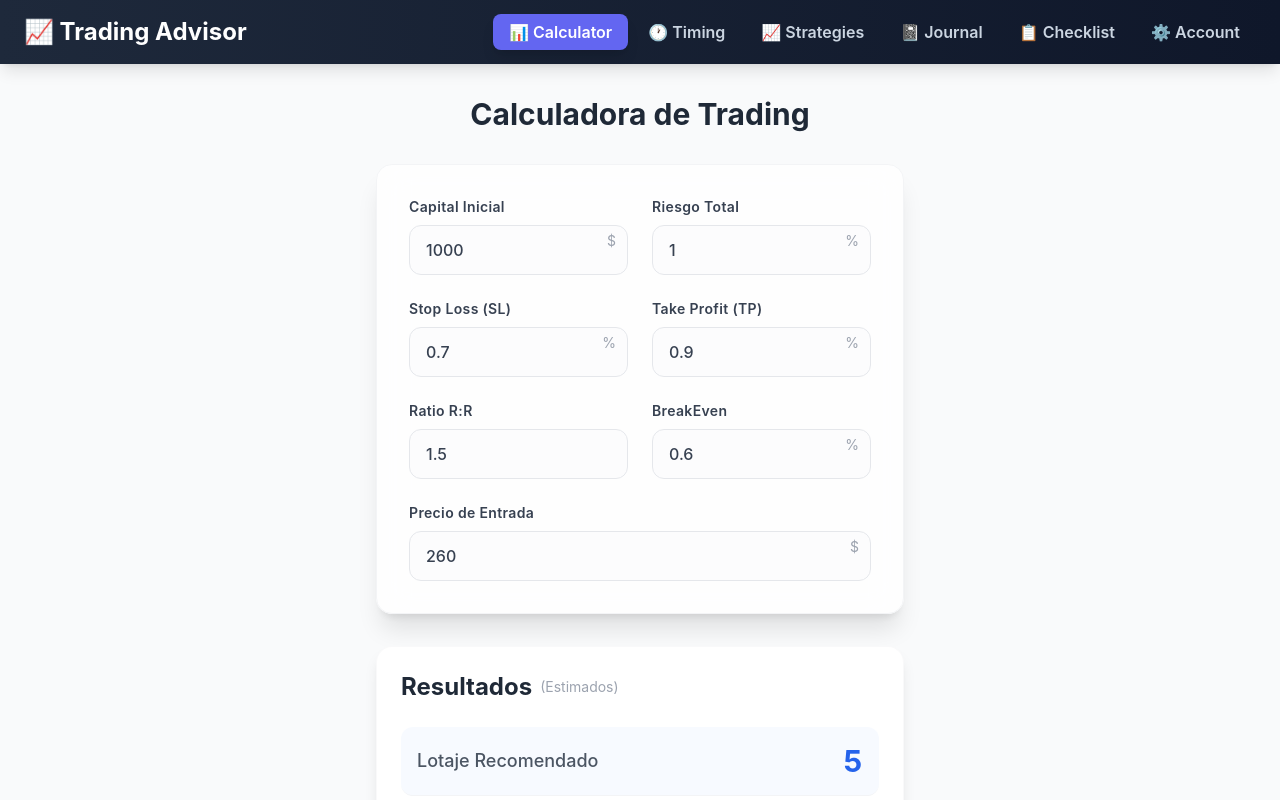
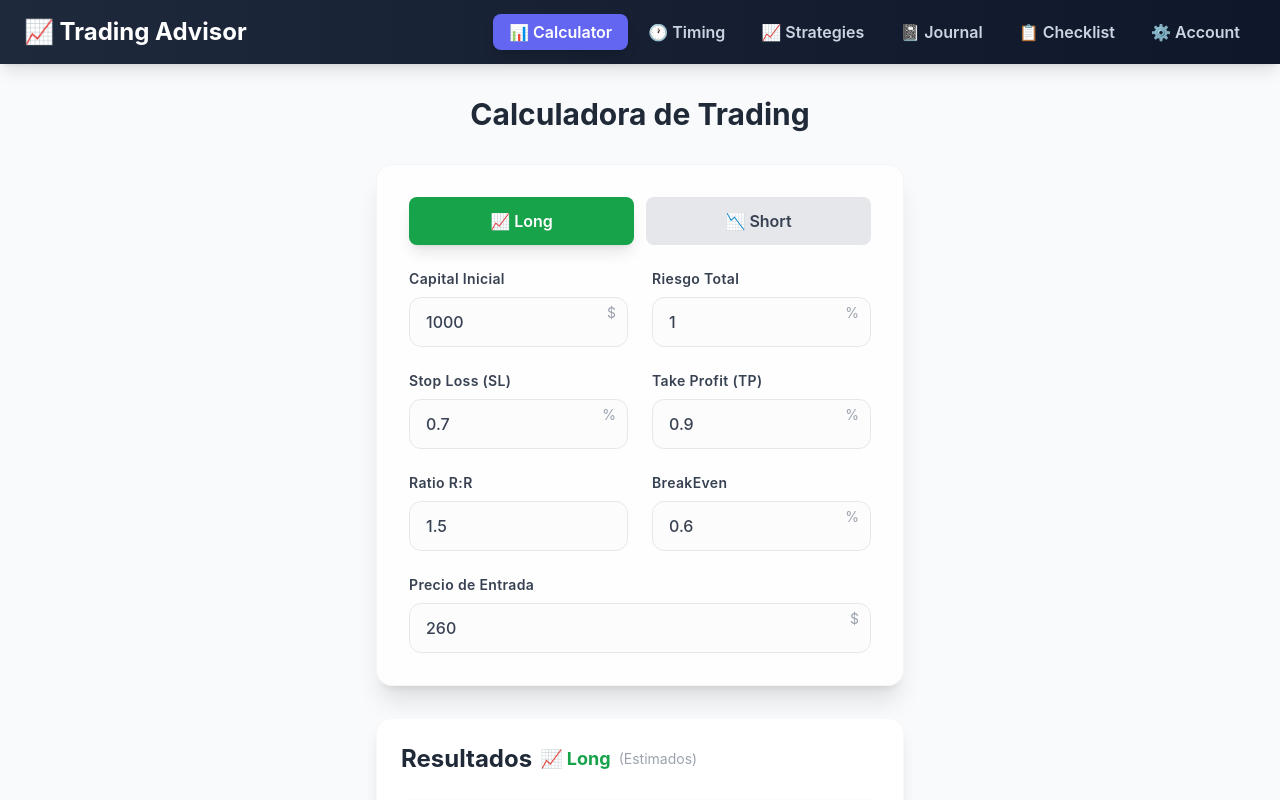
Before and after one commit to cbatista8a/trading-calculator, a Vue app: page /trading-calculator in a window 1280 px wide. Shown: the top 800 px of the page. Built offline with nearby package versions, Linux system fonts and the light colour scheme.

Commit message:
feat: add position type selection and update calculations for long/short trades

```diff
--- a/src/components/TradingCalculator.vue
+++ b/src/components/TradingCalculator.vue
@@ -12,6 +12,32 @@
     </div>
 
     <div class="space-y-6 bg-white/80 backdrop-blur-lg rounded-2xl shadow-xl p-8 mb-8 border border-gray-100">
+      <!-- Selector de Tipo de Posición -->
+      <div class="flex gap-3 mb-4">
+        <button
+          @click="positionType = 'long'"
+          :class="[
+            'flex-1 py-3 px-4 rounded-lg font-semibold transition-all duration-200',
+            positionType === 'long'
+              ? 'bg-green-600 text-white shadow-lg'
+              : 'bg-gray-200 text-gray-700 hover:bg-gray-300'
+          ]"
+        >
+          📈 Long
+        </button>
+        <button
+          @click="positionType = 'short'"
+          :class="[
+            'flex-1 py-3 px-4 rounded-lg font-semibold transition-all duration-200',
+            positionType === 'short'
+              ? 'bg-red-600 text-white shadow-lg'
+              : 'bg-gray-200 text-gray-700 hover:bg-gray-300'
+          ]"
+        >
+          📉 Short
+        </button>
+      </div>
+
       <div class="grid gap-6 md:grid-cols-2">
         <div class="form-group">
           <label class="form-label" for="initialCapital">
@@ -129,14 +155,26 @@
          class="result-card transform transition-all duration-300 hover:shadow-2xl">
       <h3 class="text-2xl font-bold text-gray-800 mb-6 flex items-center gap-2">
         <span>Resultados</span>
+        <span :class="[
+          'text-lg font-bold',
+          positionType === 'long' ? 'text-green-600' : 'text-red-600'
+        ]">
+          {{ positionType === 'long' ? '📈 Long' : '📉 Short' }}
+        </span>
         <span class="text-sm font-normal text-gray-400">(Estimados)</span>
       </h3>
 
       <div class="space-y-6">
         <!-- Lotaje Recomendado (destacado arriba) -->
-        <div class="result-row bg-blue-50/50 p-4 rounded-xl">
+        <div :class="[
+          'result-row p-4 rounded-xl',
+          positionType === 'long' ? 'bg-green-50/50' : 'bg-red-50/50'
+        ]">
           <span class="result-label text-lg">Lotaje Recomendado</span>
-          <span class="result-value text-3xl font-bold text-blue-600">
+          <span :class="[
+            'result-value text-3xl font-bold',
+            positionType === 'long' ? 'text-green-600' : 'text-red-600'
+          ]">
             {{ lotSize.toFixed(0) }}
           </span>
         </div>
@@ -170,7 +208,10 @@
           <div class="result-row">
             <span class="result-label">Take Profit</span>
             <div class="flex flex-col items-end">
-              <span class="result-value text-green-600">{{ formatCurrency(takeProfit) }}</span>
+              <span :class="[
+                'result-value',
+                positionType === 'long' ? 'text-green-600' : 'text-green-600'
+              ]">{{ formatCurrency(takeProfit) }}</span>
               <span class="text-xs text-gray-400">{{ formatNumber(takeProfitPoints) }} points</span>
             </div>
           </div>
@@ -179,7 +220,10 @@
           <div class="result-row">
             <span class="result-label">Take Profit (R:R)</span>
             <div class="flex flex-col items-end">
-              <span class="result-value text-green-600">{{ formatCurrency(takeProfitRRBased) }}</span>
+              <span :class="[
+                'result-value',
+                positionType === 'long' ? 'text-green-600' : 'text-green-600'
+              ]">{{ formatCurrency(takeProfitRRBased) }}</span>
               <span class="text-xs text-gray-400">{{ riskRewardRatio }}:1</span>
             </div>
           </div>
@@ -221,6 +265,7 @@ export default {
   },
   data() {
     return {
+      positionType: 'long', // 'long' o 'short'
       initialCapital: 5000,
       riskTotalPercentage: 1, // Porcentaje de riesgo total del capital
       riskOperationPercentage: 0.70, // Porcentaje de riesgo por operación para SL
@@ -258,21 +303,41 @@ export default {
       // Calcular riesgo por acción en puntos
       this.riskPerAction = this.stockPrice * (this.riskOperationPercentage / 100);
 
-      // Calcular Stop Loss (precio de entrada - riesgo por acción en puntos)
-      this.stopLoss = this.stockPrice - this.riskPerAction;
+      if (this.positionType === 'long') {
+        // POSICIÓN LONG: Precio sube
+        // Stop Loss: Precio Entrada - Riesgo
+        this.stopLoss = this.stockPrice - this.riskPerAction;
 
-      this.takeProfit = this.stockPrice * (1 + this.rewardPercentage / 100);
+        // Take Profit: Precio Entrada + Recompensa
+        this.takeProfit = this.stockPrice * (1 + this.rewardPercentage / 100);
 
-      this.takeProfitPoints = this.takeProfit - this.stockPrice;
+        // Puntos de Take Profit
+        this.takeProfitPoints = this.takeProfit - this.stockPrice;
 
+        // Take Profit basado en R:R
+        this.takeProfitRRBased = this.stockPrice + (this.riskPerAction * this.riskRewardRatio);
 
-      // Calcular Take Profit basado en el ratio riesgo/beneficio
-      this.takeProfitRRBased = this.stockPrice + (this.riskPerAction * this.riskRewardRatio);
+        // BreakEven
+        this.breakEvenPoint = this.stockPrice * (1 + this.breakEvenPercentage / 100);
+      } else {
+        // POSICIÓN SHORT: Precio baja
+        // Stop Loss: Precio Entrada + Riesgo
+        this.stopLoss = this.stockPrice + this.riskPerAction;
 
-      // Calcular punto de BreakEven
-      this.breakEvenPoint = this.stockPrice * (1 + this.breakEvenPercentage / 100);
+        // Take Profit: Precio Entrada - Recompensa
+        this.takeProfit = this.stockPrice * (1 - this.rewardPercentage / 100);
 
-      // Calcular Lotaje
+        // Puntos de Take Profit
+        this.takeProfitPoints = this.stockPrice - this.takeProfit;
+
+        // Take Profit basado en R:R
+        this.takeProfitRRBased = this.stockPrice - (this.riskPerAction * this.riskRewardRatio);
+
+        // BreakEven
+        this.breakEvenPoint = this.stockPrice * (1 - this.breakEvenPercentage / 100);
+      }
+
+      // Calcular Lotaje (el cálculo es igual para ambos tipos)
       this.lotSize = this.riskTotalAmount / this.riskPerAction;
     }
   },
@@ -280,6 +345,10 @@ export default {
     capitalDisponible(newValue) {
       // Actualizar el capital inicial cuando el disponible cambia
       this.initialCapital = newValue;
+      this.calculate();
+    },
+    positionType() {
+      // Recalcular cuando cambia el tipo de posición
       this.calculate();
     }
   },
```
